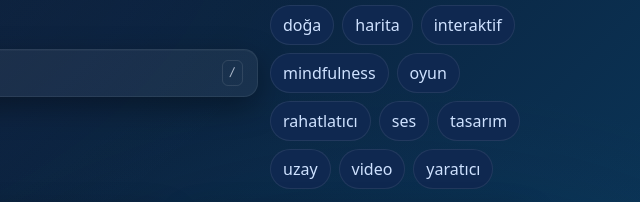
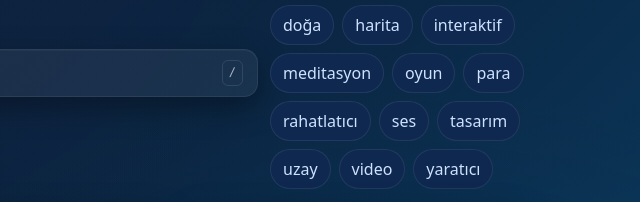
Before and after one commit to Lifantel/Evsite, a plain HTML site: page index.html in a window 1280 px wide. Shown: the part 216-418 px from the top of the page, 640-1280 px from the left. Drawn offline with Linux system fonts and the light colour scheme.

Commit message:
Update index.html

```diff
--- a/index.html
+++ b/index.html
@@ -111,7 +111,9 @@
       { title:"Online Voice Changer", url:"https://voicechanger.io/", desc:"Tarayıcıda ses efekti ver.", tags:["ses","araç"] },
       { title:"Napflix", url:"https://www.napflix.tv/", desc:"Uyku getiren sıkıcı videolar.", tags:["rahatlatıcı","video"] },
       { title:"Earth Engine", url:"https://earthengine.google.com/timelapse", desc:"Günümüzden geçmiş değişimi izleme.", tags:["harita","bilim"] },
-      { title:"Pixel Thoughts", url:"https://www.pixelthoughts.co/", desc:"Bir düşünceyi gökyüzüne bırak.", tags:["rahatlatıcı","mindfulness"] }
+      { title:"Pixel Thoughts", url:"https://www.pixelthoughts.co/", desc:"Bir düşünceyi gökyüzüne bırak.", tags:["rahatlatıcı","meditasyon"] },
+      { title:"Ambient Chaos", url:"https://neal.fun/ambient-chaos", desc:"Rahatlatıcı ortamlar oluşturulabilecek.", tags:["rahatlatıcı","doğa","meditasyon"] },
+      { title:"Spend Bill Gates' Money", url:"https://neal.fun/spend", desc:"Bill Gates olsaydın ne alırdın?", tags:["interaktif","para"] }
       // İstersen: { title:"Watch Seinfeld", url:"#", desc:"(URL ekle)", tags:["dizi","klasik"] }
     ];
 
```
